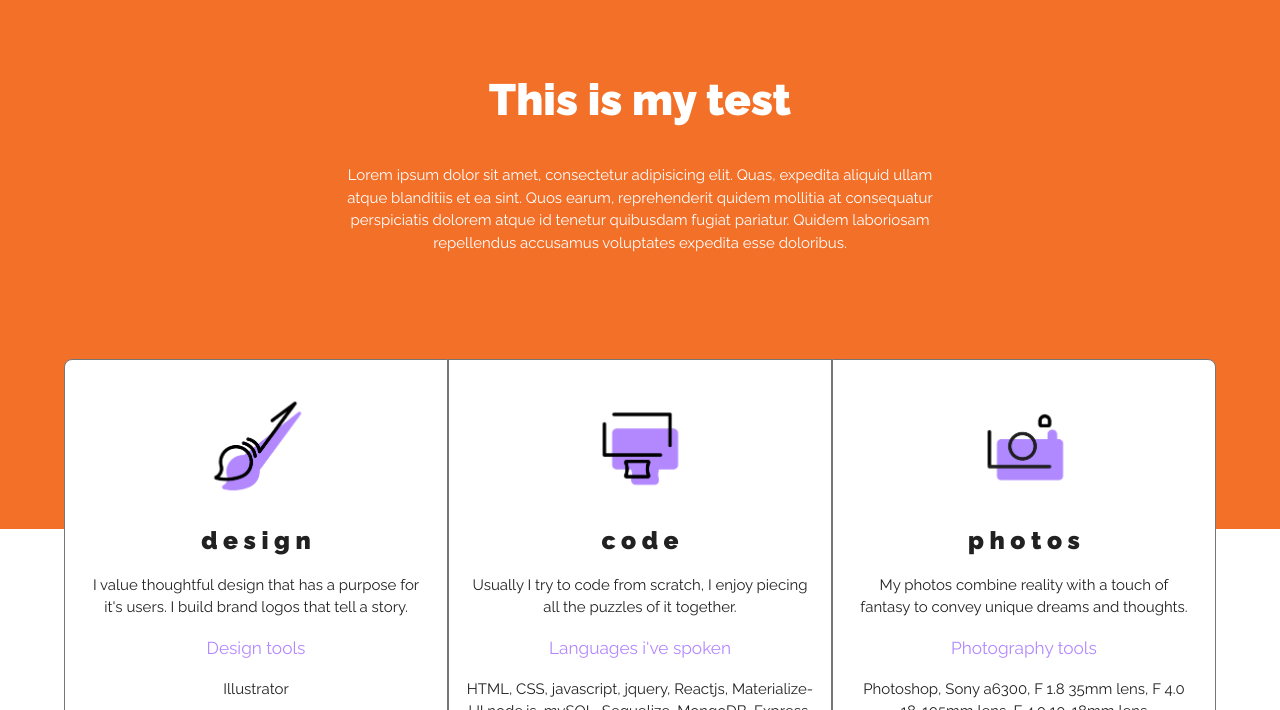
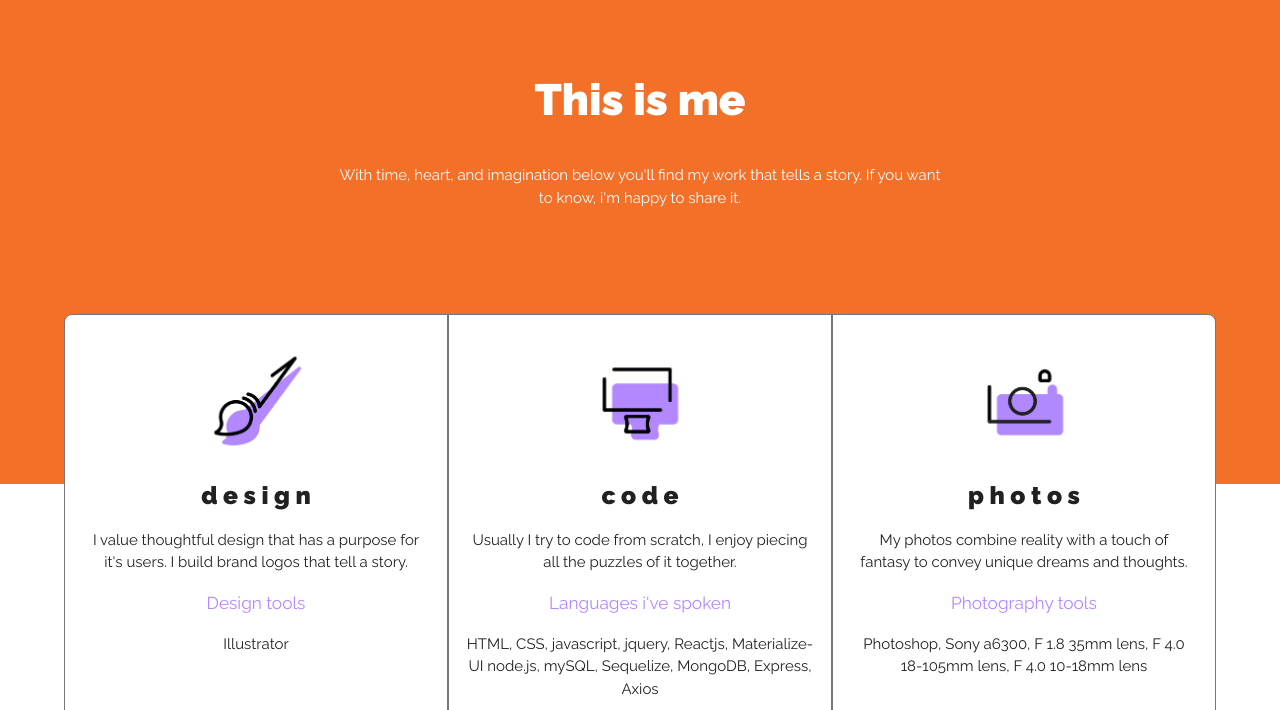
Before and after one commit to notmattcaro/Professional-Portfolio, a website: page portfolio.html in a window 1280 px wide. Shown: the part 83-793 px from the top of the page. Drawn offline with nearby package versions, Linux system fonts and the light colour scheme.

Commit message:
updated about me and portfolio statement

```diff
--- a/portfolio.html
+++ b/portfolio.html
@@ -48,14 +48,11 @@
     <section id="second-section">
         <div class="row animated fadeInDown">
             <h3 id="section-two-header" class="col s12 center">
-                This is my test
+                This is me
             </h3>
             <div class="col m3 l3"></div>
-            <p id="section-two-content" class="center col s12 m6 l6">Lorem ipsum dolor sit amet, consectetur
-                adipisicing elit. Quas,
-                expedita aliquid ullam atque blanditiis et ea sint. Quos earum, reprehenderit quidem mollitia at
-                consequatur perspiciatis dolorem atque id tenetur quibusdam fugiat pariatur. Quidem laboriosam
-                repellendus accusamus voluptates expedita esse doloribus.
+            <p id="section-two-content" class="center col s12 m6 l6">
+                With time, heart, and imagination below you'll find my work that tells a story. If you want to know, i'm happy to share it.
             </p>
             <div class="col m3 l3"></div>
         </div>
```
Also changed, not shown: index.html (+2 -2 lines).
